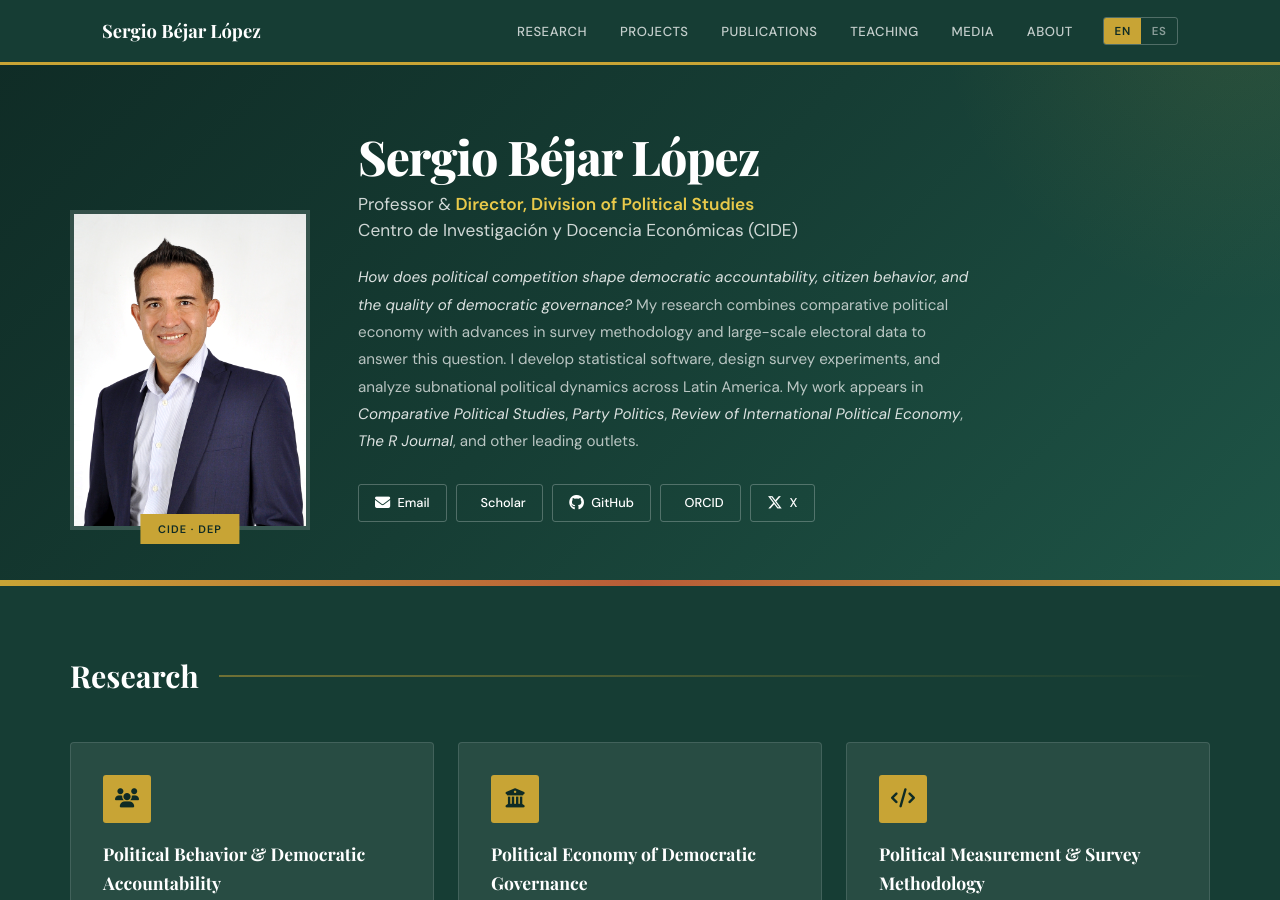
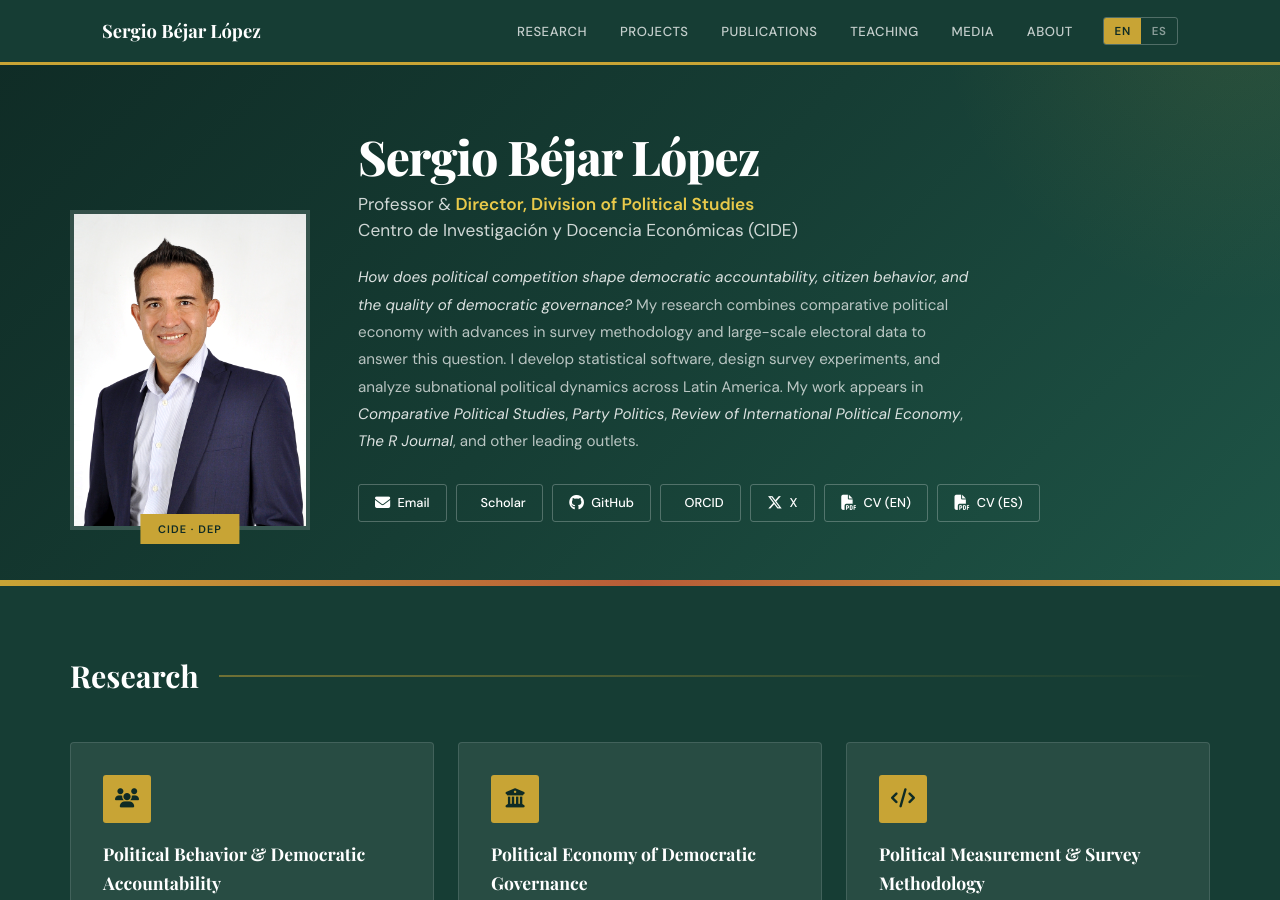
Before and after one commit to Sergio-Bejar/Sergio-Bejar.github.io, a Jekyll site: the page index.html, which Jekyll copies as it is, in a window 1280 px wide and 900 px high. Built offline with Jekyll 4.4.1, drawn with Linux system fonts in a browser that asks for light colours; some web fonts are replaced; a style sheet for code colours, icons or effects is not loaded.

Commit message:
Add CV download links to hero section
Co-Authored-By: Claude Opus 4.6 (1M context) <noreply@anthropic.com>

```diff
--- a/index.html
+++ b/index.html
@@ -817,6 +817,8 @@
                         <a href="https://github.com/Sergio-Bejar" class="hero-link"><i class="fab fa-github"></i> GitHub</a>
                         <a href="https://orcid.org/0000-0002-9352-3892" class="hero-link"><i class="ai ai-orcid"></i> ORCID</a>
                         <a href="https://twitter.com/Prof_Bejar" class="hero-link"><i class="fab fa-x-twitter"></i> X</a>
+                        <a href="/docs/cv_english.pdf" class="hero-link"><i class="fas fa-file-pdf"></i> CV (EN)</a>
+                        <a href="/docs/cv_spanish.pdf" class="hero-link"><i class="fas fa-file-pdf"></i> CV (ES)</a>
                     </div>
                 </div>
             </div>
```
